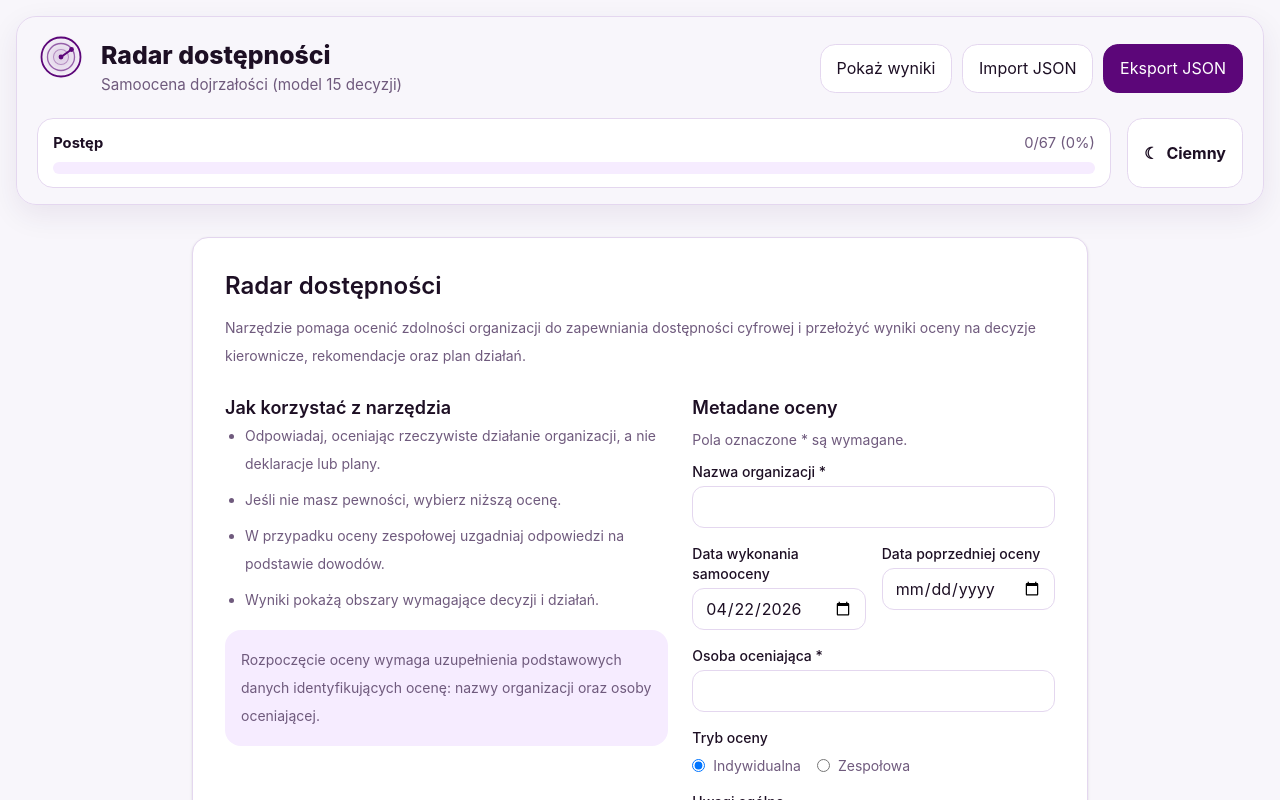
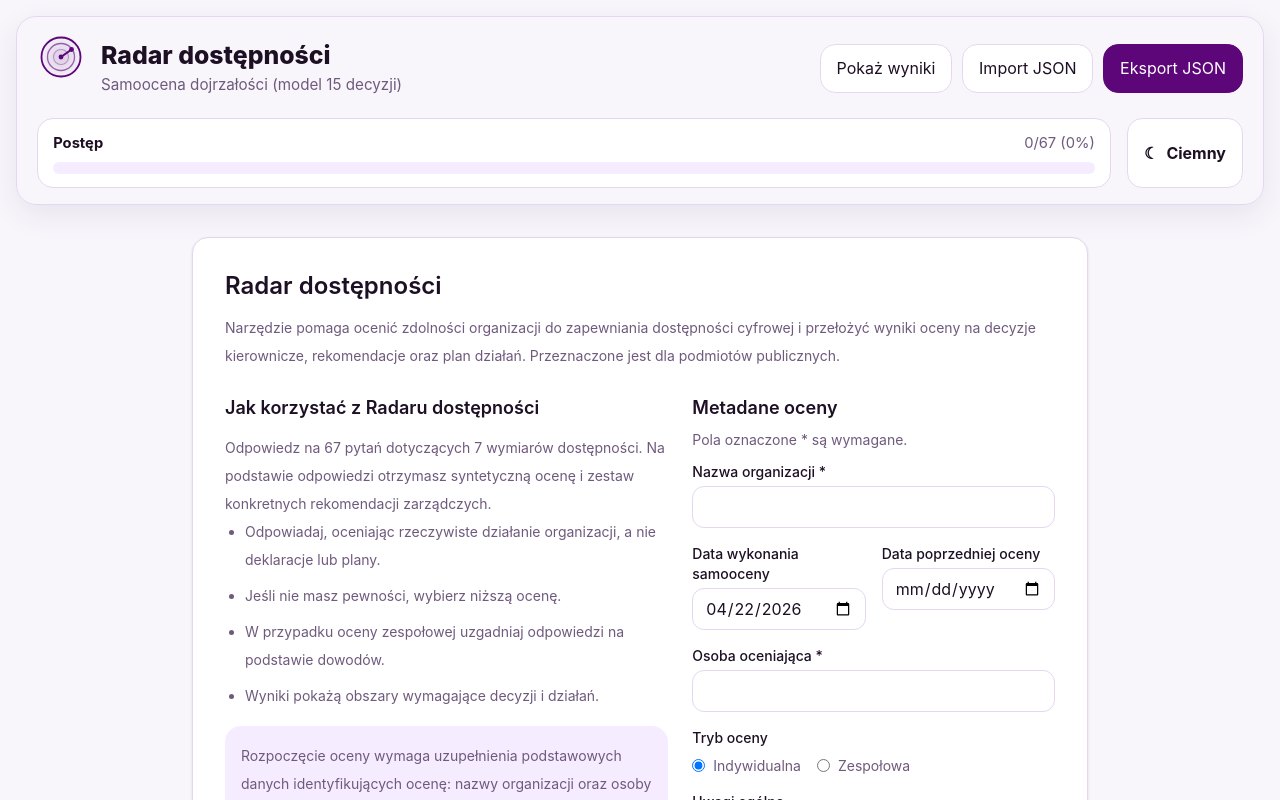
Before and after one commit to zwiastunsw/radar, a React (Vite) app: page / in a window 1280 px wide. Shown: the top 800 px of the page. Built offline with nearby package versions, Linux system fonts and the light colour scheme.

Commit message:
Pelniejszy opis

```diff
--- a/src/components/IntroScreen.tsx
+++ b/src/components/IntroScreen.tsx
@@ -127,7 +127,7 @@ export function IntroScreen({
         <p id={descId} className="mt-3 text-sm leading-7 text-[var(--text-muted)]">
           Narzędzie pomaga ocenić zdolności organizacji do zapewniania dostępności cyfrowej i
           przełożyć wyniki oceny na decyzje kierownicze, rekomendacje oraz plan
-          działań.
+          działań. Przeznaczone jest dla podmiotów publicznych.
         </p>
 
         <div className="mt-6 grid gap-6 lg:grid-cols-[1.1fr_0.9fr]">
@@ -136,8 +136,9 @@ export function IntroScreen({
               id="instruction-heading"
               className="text-lg font-semibold text-[var(--text-main)]"
             >
-              Jak korzystać z narzędzia
+              Jak korzystać z Radaru dostępności
             </h2>
+			<p className="mt-3 text-sm leading-7 text-[var(--text-muted)]">Odpowiedz na 67 pytań dotyczących 7 wymiarów dostępności. Na podstawie odpowiedzi otrzymasz syntetyczną ocenę i&nbsp;zestaw konkretnych rekomendacji zarządczych.</p>
 
             <ul className="list mt-3 text-sm leading-7 text-[var(--text-muted)]">
               <li>
```
